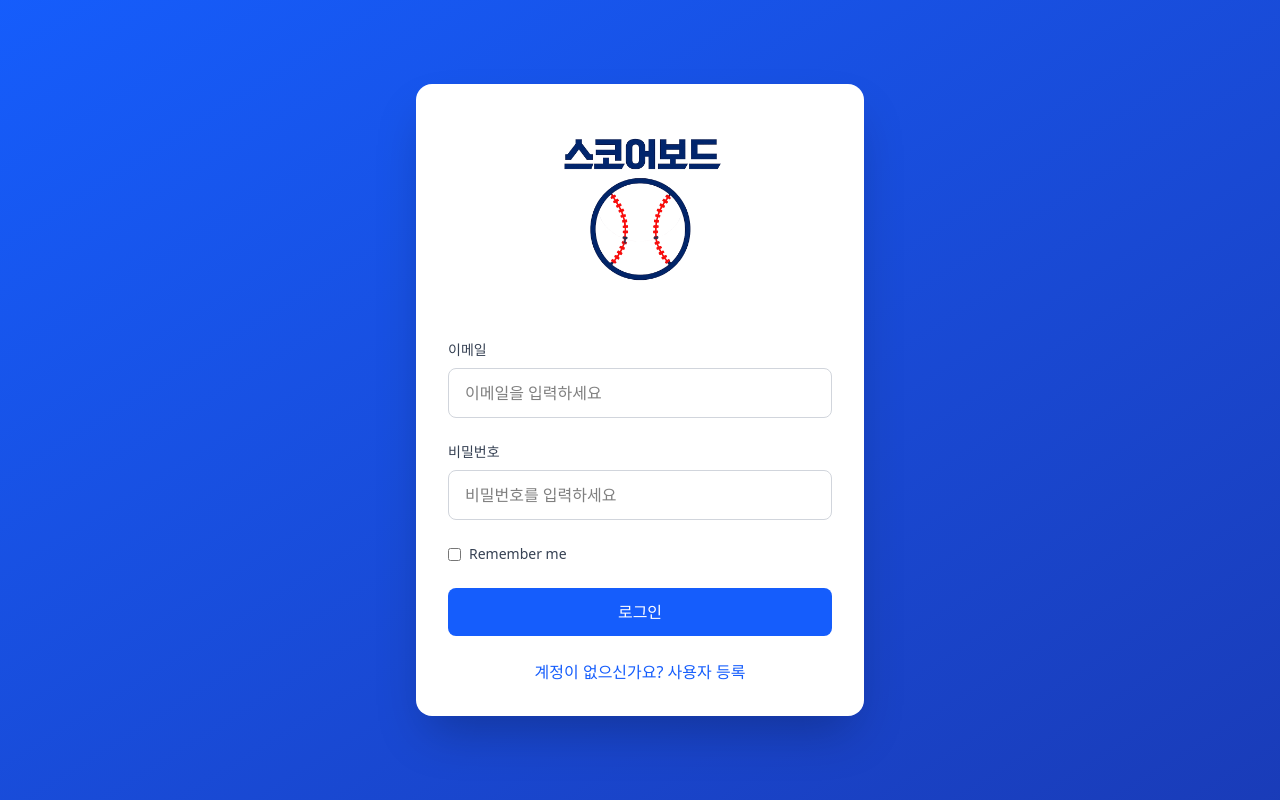
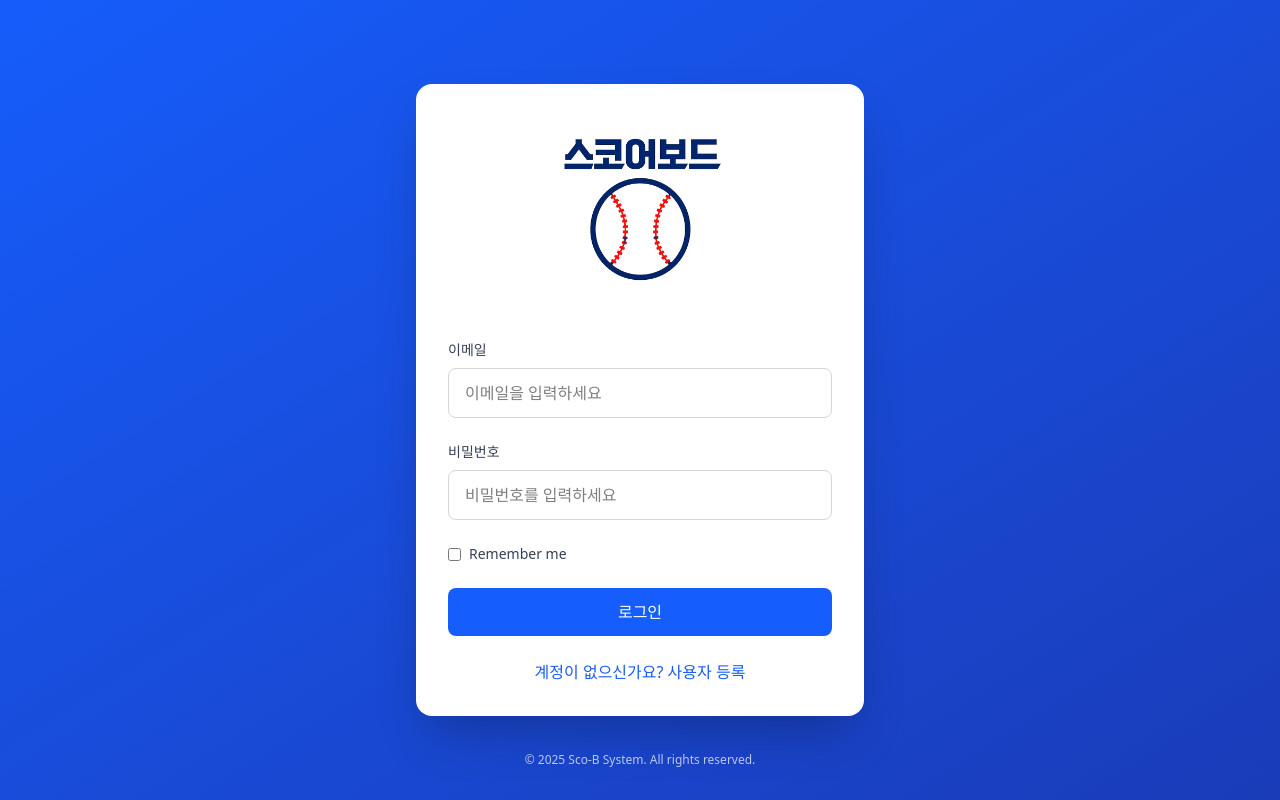
Before and after one commit to jazzboy327/score_bug, a React (Vite) app: page / in a window 1280 px wide. Built offline with nearby package versions, Linux system fonts and the light colour scheme; no server answers.

Commit message:
copyright

```diff
--- a/src/components/Login.tsx
+++ b/src/components/Login.tsx
@@ -279,6 +279,13 @@ export default function Login() {
                     </div>
                 </div>
             )}
+
+            {/* 카피라이트 */}
+            <div className="fixed bottom-8 items-center transform ">
+                <div className="text-white text-xs text-center opacity-70 px-4">
+                    © 2025 Sco-B System. All rights reserved.
+                </div>
+            </div>
         </div>
     )
 }
```
